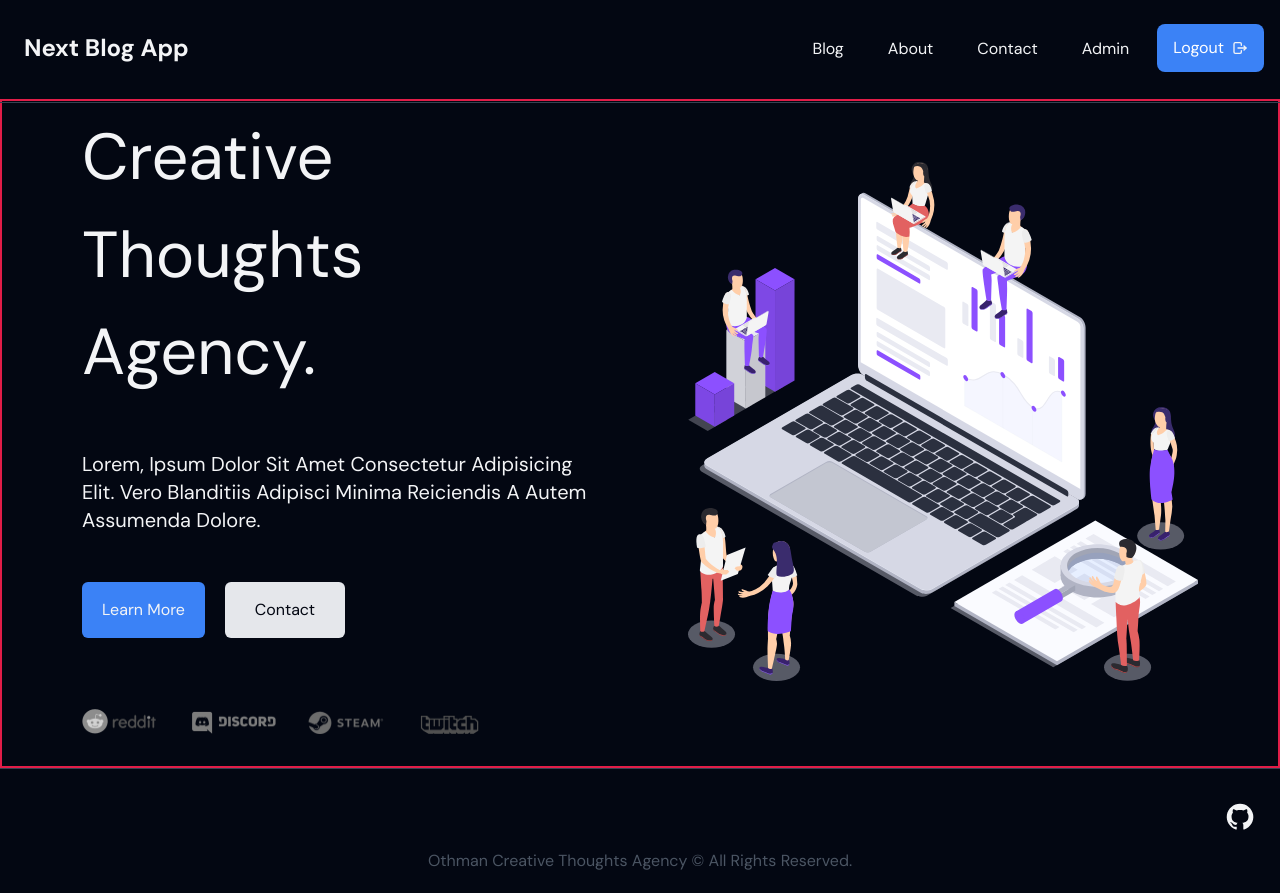
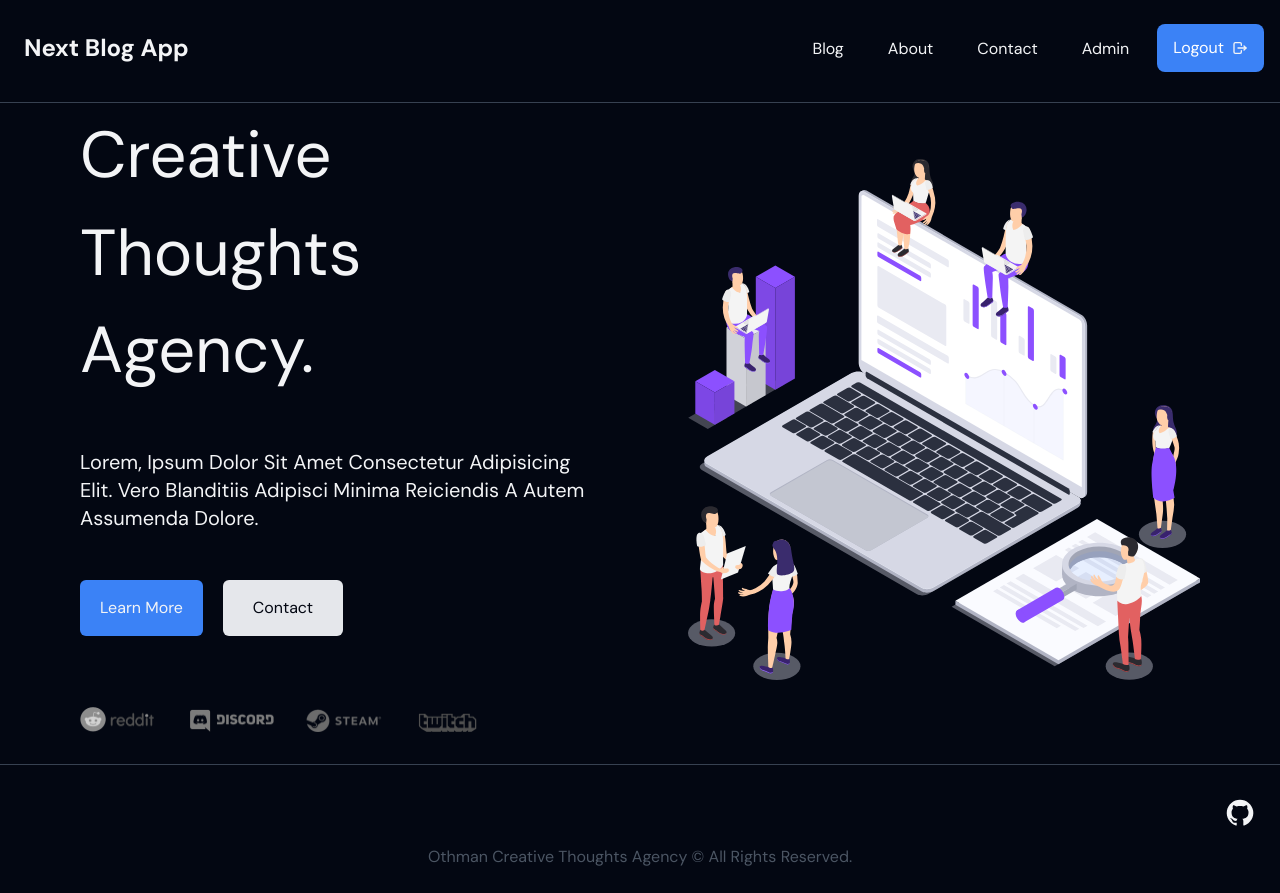
Before and after one commit to AhmedOsman101/next-blog-app, a Next.js app: page / in a window 1280 px wide. Built offline with nearby package versions, Linux system fonts and the light colour scheme.

Commit message:
- Removed unused debugging statement

```diff
--- a/src/app/globals.css
+++ b/src/app/globals.css
@@ -28,7 +28,6 @@ header {
 
 main {
 	grid-area: main;
-	@apply debug;
 }
 
 footer {
```
